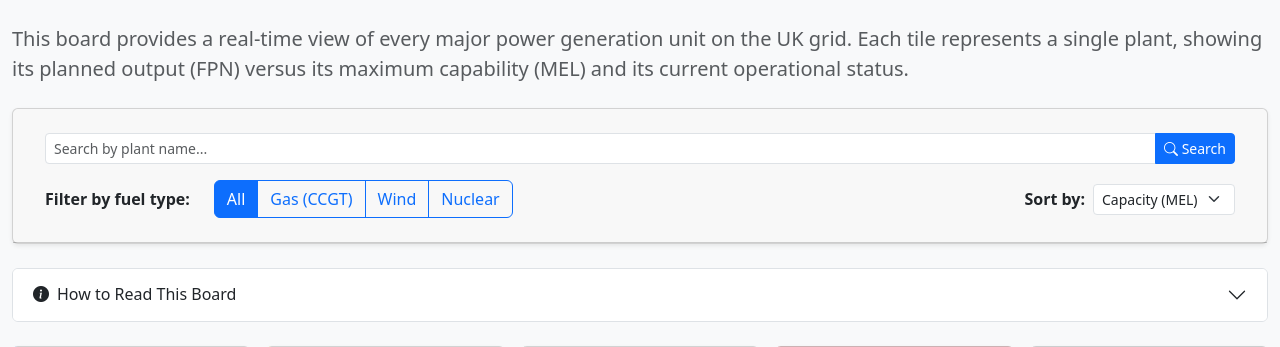
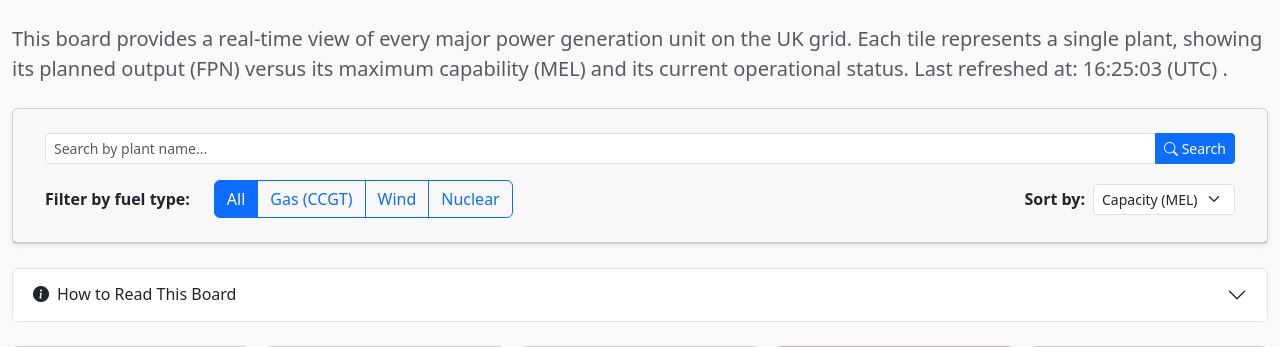
Before and after one commit to a115/gridsight, a Django app: page /status-board/ in a window 1280 px wide. Shown: the part 56-403 px from the top of the page. Run offline with Django 5.2, Linux system fonts and the light colour scheme.

```diff
--- a/templates/plant_status_board.html
+++ b/templates/plant_status_board.html
@@ -1,4 +1,5 @@
 {% extends "base.html" %}
+{% load tz %}
 
 {% block title %}Plant Status Board | A115 GridSight{% endblock %}
 
@@ -29,7 +30,13 @@
 
 {% block content %}
 <div class="mb-4">
-    <p class="lead text-muted">This board provides a real-time view of every major power generation unit on the UK grid. Each tile represents a single plant, showing its planned output (FPN) versus its maximum capability (MEL) and its current operational status.</p>
+    <p class="lead text-muted">
+        {% get_current_timezone as TIME_ZONE %}
+        This board provides a real-time view of every major power generation unit on the UK grid. Each tile represents a single plant, showing its planned output (FPN) versus its maximum capability (MEL) and its current operational status.
+        Last refreshed at: <span class="text-muted">
+            {{ last_refreshed|localtime|date:"H:i:s" }} ({{ TIME_ZONE }})
+        </span>.
+    </p>
 </div>
 <!-- Control Panel -->
 <div class="card shadow-sm mb-4">
@@ -51,7 +58,6 @@
                 <label class="btn btn-outline-primary" for="btnWind">Wind</label>
 
                 <input type="radio" class="btn-check" name="fuel_type" id="btnNuclear" value="nuclear" autocomplete="off" {% if fuel_filter == 'nuclear' %}checked{% endif %}>
-                <input type="radio" class="btn-check" name="fuel_type" id="btnNuclear" autocomplete="off">
                 <label class="btn btn-outline-primary" for="btnNuclear">Nuclear</label>
             </div>
             <div class="ms-auto d-flex align-items-center">
@@ -128,3 +134,41 @@
     {% endfor %}
 </div>
 {% endblock %}
+
+{% block extra_scripts %}
+<script>
+document.addEventListener('DOMContentLoaded', () => {
+    const searchInput = document.querySelector('input[name="search"]');
+    const fuelFilterRadios = document.querySelectorAll('input[name="fuel_type"]');
+    const sortBySelect = document.getElementById('sortBySelect');
+
+    function applyFiltersAndReload() {
+        const selectedFuel = document.querySelector('input[name="fuel_type"]:checked').id.replace('btn', '');
+        const sortBy = sortBySelect.value;
+        const searchQuery = searchInput.value.trim();
+
+        // Create a URLSearchParams object to easily build the query string
+        const params = new URLSearchParams(window.location.search);
+        params.set('fuel', selectedFuel);
+        params.set('sort', sortBy);
+        if (searchQuery) {
+            params.set('search', searchQuery);
+        } else {
+            params.delete('search'); // Remove search param if empty
+        }
+
+        // Navigate to the new URL, which triggers a page reload with the new filters
+        window.location.search = params.toString();
+    }
+
+    // Add event listeners to the filter controls
+    fuelFilterRadios.forEach(radio => radio.addEventListener('change', applyFiltersAndReload));
+    sortBySelect.addEventListener('change', applyFiltersAndReload);
+
+    // Set the interval to reload the current page (with its filters) every 60 seconds
+    setInterval(() => {
+        location.reload();
+    }, 60000); // 60 seconds
+});
+</script>
+{% endblock %}
--- a/viz/views_plant_status.py
+++ b/viz/views_plant_status.py
@@ -1,3 +1,4 @@
+from datetime import datetime, timezone
 from django.shortcuts import render
 
 
@@ -115,10 +116,12 @@ def plant_status_board_view(request):
             "start_time": "19:00",
         },
     ]
+    current_datetime = datetime.now(timezone.utc)
     context = {
         "plants": plants_data,
         "search_query": search_query,
         "fuel_filter": fuel_filter,
         "sort_filter": sort_filter,
+        "last_refreshed": current_datetime,
     }
     return render(request, "plant_status_board.html", context)
```
